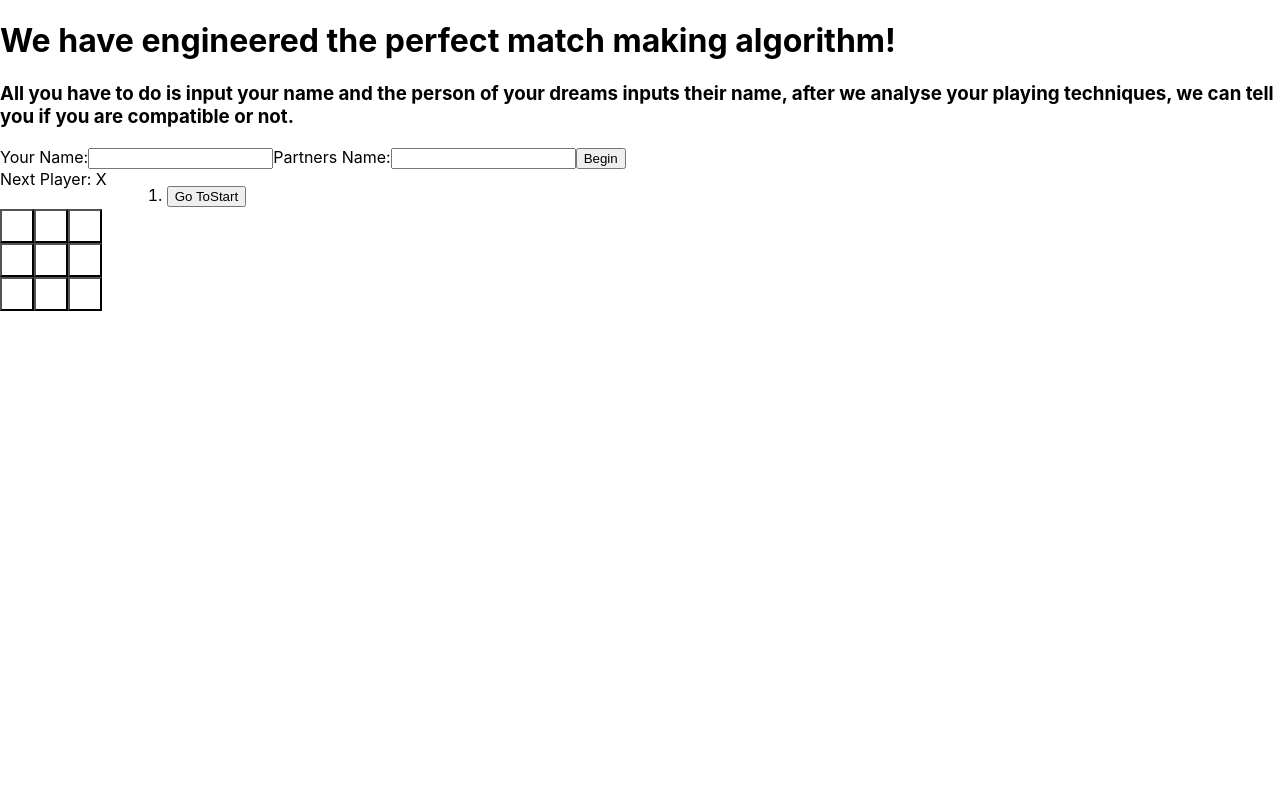
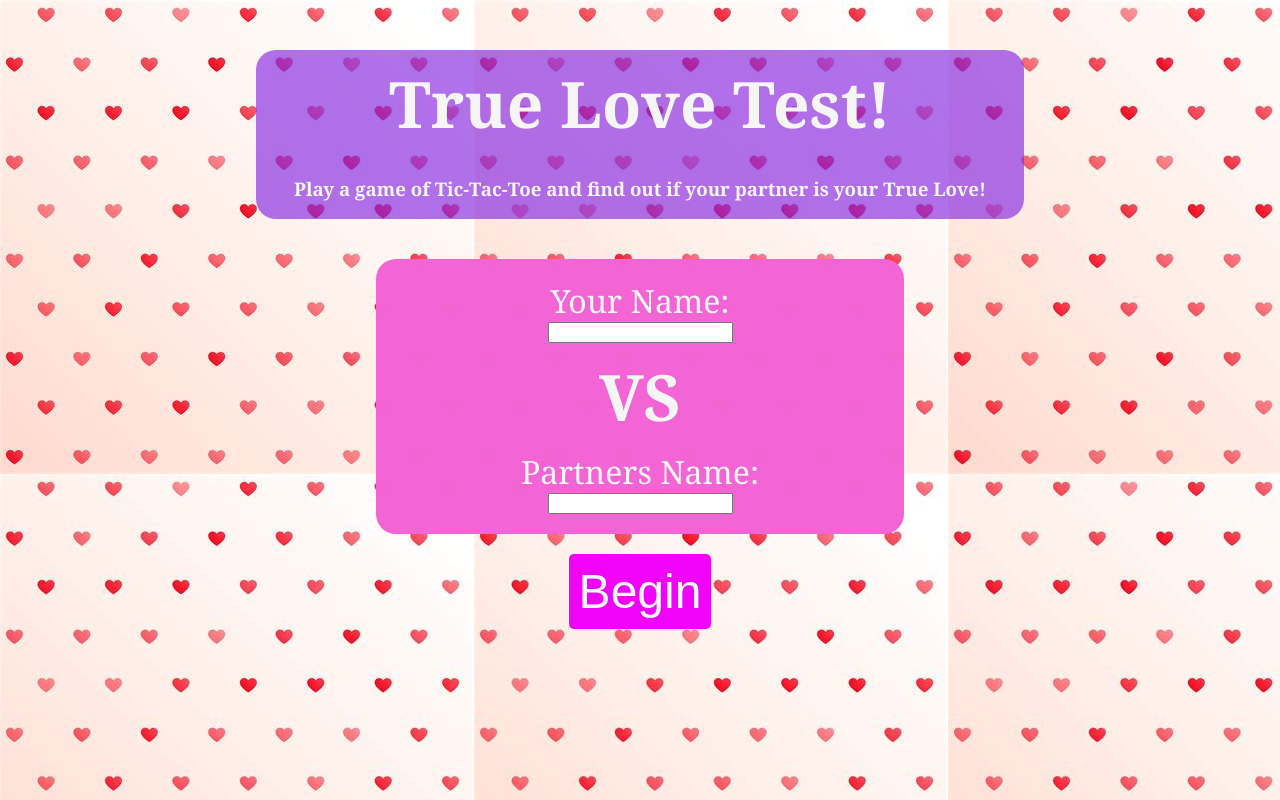
Before and after one commit to 1travelintexan/Tic-Tac-Toe-, a React (Create React App) app in the folder tic-tac-toe/: page / in a window 1280 px wide. Built offline with nearby package versions, Linux system fonts and the light colour scheme.

Commit message:
styles and names added

```diff
--- a/tic-tac-toe/public/index.html
+++ b/tic-tac-toe/public/index.html
@@ -9,7 +9,6 @@
       name="description"
       content="Web site created using create-react-app"
     />
-    <link rel="apple-touch-icon" href="%PUBLIC_URL%/logo192.png" />
     <link rel="manifest" href="%PUBLIC_URL%/manifest.json" />
     <title>Tic-Tac-Love?</title>
   </head>
--- a/tic-tac-toe/src/components/Board.tsx
+++ b/tic-tac-toe/src/components/Board.tsx
@@ -10,19 +10,19 @@ export function Board({ board, onClick }: BoardProps) {
     };
   };
   return (
-    <div>
-      <Column gap={0}>
-        <Row gap={0}>
+    <div className="board">
+      <Column gap={20}>
+        <Row gap={20}>
           <Square {...createProps(0)} />
           <Square {...createProps(1)} />
           <Square {...createProps(2)} />
         </Row>
-        <Row gap={0}>
+        <Row gap={20}>
           <Square {...createProps(3)} />
           <Square {...createProps(4)} />
           <Square {...createProps(5)} />
         </Row>
-        <Row gap={0}>
+        <Row gap={20}>
           <Square {...createProps(6)} />
           <Square {...createProps(7)} />
           <Square {...createProps(8)} />
--- a/tic-tac-toe/src/components/Splash.tsx
+++ b/tic-tac-toe/src/components/Splash.tsx
@@ -1,21 +1,24 @@
 import React from "react";
 
-function Splash() {
+function Splash(props: any) {
+  const { handleNames } = props;
   return (
-    <div>
-      <h1>We have engineered the perfect match making algorithm!</h1>
-      <h3>
-        All you have to do is input your name and the person of your dreams
-        inputs their name, after we analyse your playing techniques, we can tell
-        you if you are compatible or not.
-      </h3>
-      <form>
+    <div className="splash-page">
+      <div className="splash-div">
+        <h1>True Love Test!</h1>
+        <h3>
+          Play a game of Tic-Tac-Toe and find out if your partner is your True
+          Love!
+        </h3>
+      </div>
+      <form className="splash-form" onSubmit={handleNames}>
         <label>Your Name:</label>
-        <input></input>
+        <input name="yourName" type="text"></input>
+        <h1>VS</h1>
         <label>Partners Name:</label>
-        <input></input>
-        <button>Begin</button>
+        <input name="partnersName" type="text"></input>
       </form>
+      <button type="submit">Begin</button>
     </div>
   );
 }
--- a/tic-tac-toe/src/components/StyledSquare.tsx
+++ b/tic-tac-toe/src/components/StyledSquare.tsx
@@ -2,10 +2,13 @@ import styled from "styled-components";
 
 // styles for the game squares
 export const StyledSquare = styled.button`
-  width: 34px;
-  height: 34px;
+  width: 10rem;
+  height: 10rem;
   background: #fff;
   padding: 0;
-  font-size: 24px;
+  font-size: 125px;
+  color: red;
   font-weight: bold;
+  border-radius: 10px;
+  border: 1px solid red;
 `;
--- a/tic-tac-toe/src/components/game.tsx
+++ b/tic-tac-toe/src/components/game.tsx
@@ -1,9 +1,11 @@
 import * as React from "react";
+import { useState } from "react";
 import styled from "styled-components";
 import { Board } from "./Board";
 import { BoardState, useGameState, Value } from "./GameState";
 import { MoveLog } from "./log";
 import { StyledSquare } from "./StyledSquare";
+import Splash from "./Splash";
 
 //set the size of the gap between the rows and columns
 type LayoutProps = {
@@ -27,16 +29,39 @@ export const Column = styled.div<LayoutProps>`
 function Game() {
   const { gameState, current, xIsNext, winner, handleClick, jumpTo } =
     useGameState();
+  const [yourName, setName] = useState("");
+  const [partnersName, setPartnerName] = useState("");
+  const [splash, setSplash] = useState(true);
+
+  function handleNames(e: any) {
+    e.preventDefault();
+    let yourName = e.target.yourName.value;
+    let partnersName = e.target.partnersName.value;
+
+    setName(yourName);
+    setPartnerName(partnersName);
+    setSplash(false);
+  }
   return (
+    <div>
+      {splash ? (
+        <Splash handleNames={handleNames} />
+      ) : (
         <Row gap={20}>
           <Column gap={20}>
             <div>
-          {winner ? `Winner: ${winner}` : `Next Player: ${xIsNext ? "X" : "O"}`}
+              {winner
+                ? `${
+                    winner == "X" ? yourName : partnersName
+                  } won! Our state of the art algorithm has given your love a 92% chance of success!`
+                : `${xIsNext ? yourName : partnersName}'s turn!`}
             </div>
             <Board board={current} onClick={handleClick} />
           </Column>
           <MoveLog history={gameState.history} jumpTo={jumpTo} />
         </Row>
+      )}
+    </div>
   );
 }
 
@@ -51,7 +76,11 @@ export type SquareProps = {
 };
 
 export function Square(props: SquareProps) {
-  return <StyledSquare onClick={props.onClick}>{props.value}</StyledSquare>;
+  return (
+    <StyledSquare className="squares" onClick={props.onClick}>
+      {props.value}
+    </StyledSquare>
+  );
 }
 
 export default Game;
--- a/tic-tac-toe/src/index.css
+++ b/tic-tac-toe/src/index.css
@@ -1,13 +1,76 @@
 body {
   margin: 0;
-  font-family: -apple-system, BlinkMacSystemFont, 'Segoe UI', 'Roboto', 'Oxygen',
-    'Ubuntu', 'Cantarell', 'Fira Sans', 'Droid Sans', 'Helvetica Neue',
-    sans-serif;
-  -webkit-font-smoothing: antialiased;
-  -moz-osx-font-smoothing: grayscale;
+  padding: 10px;
+  background-image: url("../public/heartsBG.png");
+  color: whitesmoke;
+  font-family: Georgia, "Times New Roman", Times, serif;
 }
 
-code {
-  font-family: source-code-pro, Menlo, Monaco, Consolas, 'Courier New',
-    monospace;
+h1 {
+  font-size: 4rem;
+  margin: 0;
+  padding: 10px;
 }
+
+.splash-page {
+  width: 100wv;
+  height: 100wh;
+  margin: 20px;
+  display: flex;
+  justify-content: center;
+  align-items: center;
+  flex-direction: column;
+}
+
+.splash-div {
+  width: 60vw;
+  background-color: rgba(137, 43, 226, 0.664);
+  margin: 20px;
+  border-radius: 20px;
+  display: flex;
+  justify-content: center;
+  align-items: center;
+  flex-direction: column;
+  text-align: center;
+}
+
+.splash-form {
+  display: flex;
+  justify-content: center;
+  align-items: center;
+  flex-direction: column;
+  width: 40%;
+  padding: 20px;
+  margin: 20px;
+  border-radius: 20px;
+  background-color: rgba(243, 100, 212, 0.993);
+}
+
+.splash-page button {
+  background-color: rgb(240, 3, 248);
+  color: aliceblue;
+  padding: 10px;
+  font-size: 3rem;
+  border-radius: 5px;
+  border: none;
+}
+
+label {
+  font-size: 2rem;
+}
+
+.board {
+  width: 80vw;
+  padding: 10px;
+  display: flex;
+  justify-content: center;
+  align-items: center;
+}
+
+.squares:hover {
+  box-shadow: 4px 4px 10px rgb(236, 13, 13);
+}
+.splash-page button:hover {
+  border: 2px solid white;
+  box-shadow: 4px 4px 10px rgb(209, 6, 40);
+}
--- a/tic-tac-toe/src/index.tsx
+++ b/tic-tac-toe/src/index.tsx
@@ -1,13 +1,11 @@
-import React from "react";
+import React, { useState } from "react";
 import ReactDOM from "react-dom";
 import "./index.css";
 import Game from "./components/game";
-import Splash from "./components/Splash";
 import reportWebVitals from "./reportWebVitals";
 
 ReactDOM.render(
   <React.StrictMode>
-    <Splash />
     <Game />
   </React.StrictMode>,
   document.getElementById("root")
```
Also changed, not shown: tic-tac-toe/public/heartsBG.png (added), tic-tac-toe/public/manifest.json. Lines whose indentation alone changed are shown as unchanged.
